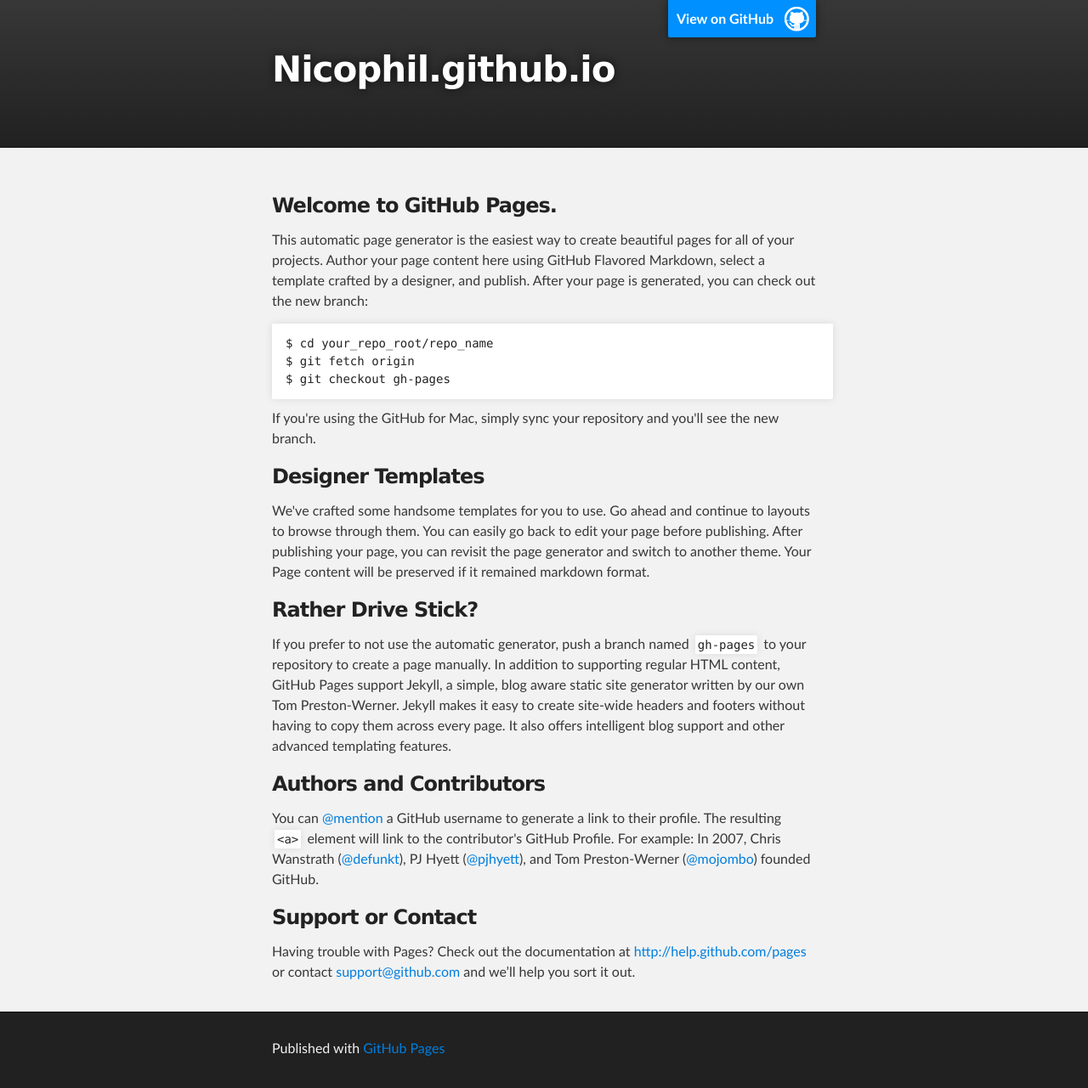
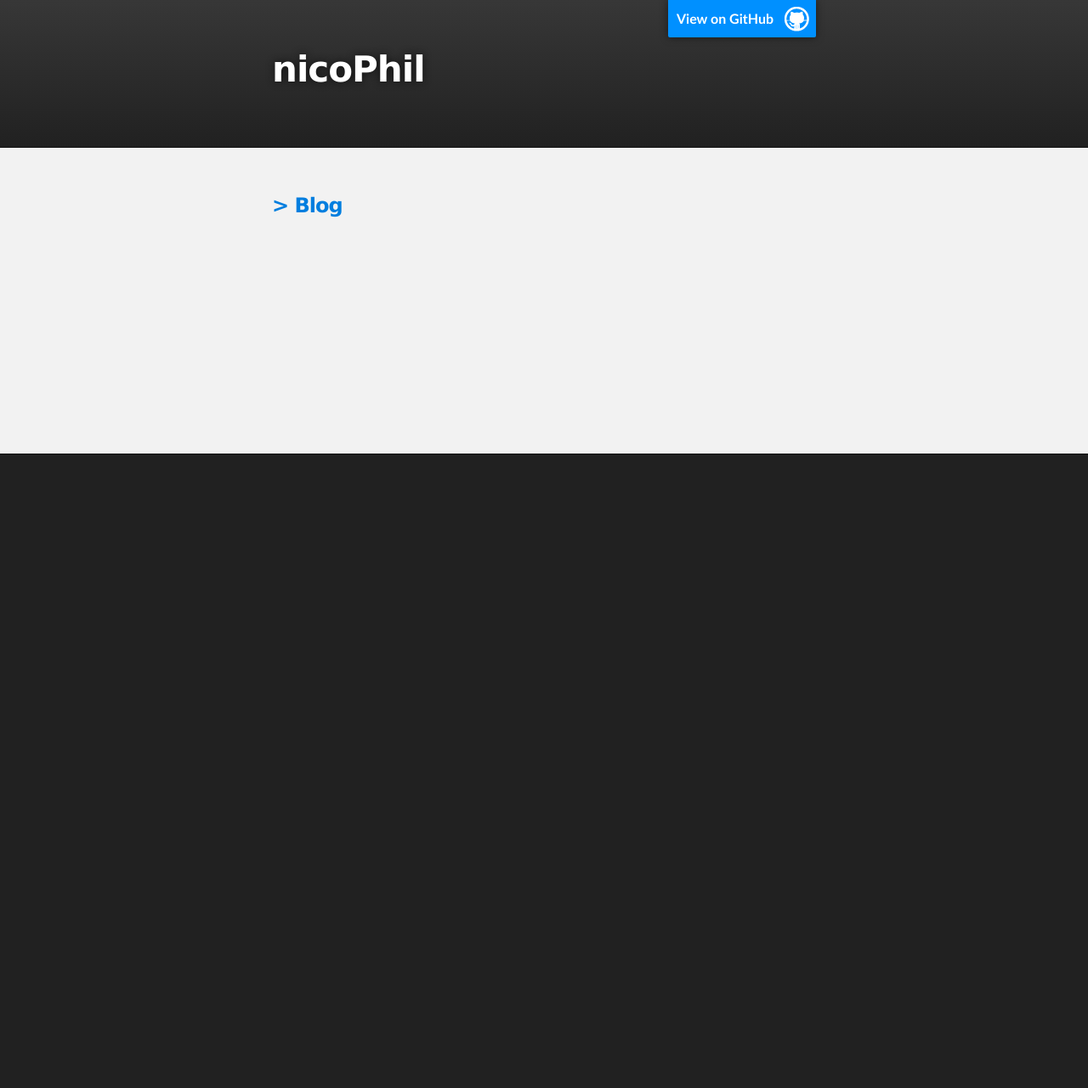
Before and after one commit to nicoPhil/nicoPhil.github.io, a plain HTML site: page index.html in a window 1280 px wide. Shown: the whole page at 85% size. After the commit the page ends 800 px from the top, so only its background shows below. Drawn offline with Linux system fonts and the light colour scheme.

Commit message:
firstcommit

```diff
--- a/index.html
+++ b/index.html
@@ -18,7 +18,7 @@
         <header class="inner">
           <a id="forkme_banner" href="https://github.com/nicoPhil">View on GitHub</a>
 
-          <h1 id="project_title">Nicophil.github.io</h1>
+          <h1 id="project_title">nicoPhil</h1>
           <h2 id="project_tagline"></h2>
 
         </header>
@@ -28,43 +28,15 @@
     <div id="main_content_wrap" class="outer">
       <section id="main_content" class="inner">
         <h3>
-<a name="welcome-to-github-pages" class="anchor" href="#welcome-to-github-pages"><span class="octicon octicon-link"></span></a>Welcome to GitHub Pages.</h3>
+<a name="welcome-to-github-pages"  href="http://nicophil.wordpress.com"><span class="octicon octicon-link"> > Blog</span></a></h3>
+</section>
 
-<p>This automatic page generator is the easiest way to create beautiful pages for all of your projects. Author your page content here using GitHub Flavored Markdown, select a template crafted by a designer, and publish. After your page is generated, you can check out the new branch:</p>
-
-<pre><code>$ cd your_repo_root/repo_name
-$ git fetch origin
-$ git checkout gh-pages
-</code></pre>
-
-<p>If you're using the GitHub for Mac, simply sync your repository and you'll see the new branch.</p>
-
-<h3>
-<a name="designer-templates" class="anchor" href="#designer-templates"><span class="octicon octicon-link"></span></a>Designer Templates</h3>
-
-<p>We've crafted some handsome templates for you to use. Go ahead and continue to layouts to browse through them. You can easily go back to edit your page before publishing. After publishing your page, you can revisit the page generator and switch to another theme. Your Page content will be preserved if it remained markdown format.</p>
-
-<h3>
-<a name="rather-drive-stick" class="anchor" href="#rather-drive-stick"><span class="octicon octicon-link"></span></a>Rather Drive Stick?</h3>
-
-<p>If you prefer to not use the automatic generator, push a branch named <code>gh-pages</code> to your repository to create a page manually. In addition to supporting regular HTML content, GitHub Pages support Jekyll, a simple, blog aware static site generator written by our own Tom Preston-Werner. Jekyll makes it easy to create site-wide headers and footers without having to copy them across every page. It also offers intelligent blog support and other advanced templating features.</p>
-
-<h3>
-<a name="authors-and-contributors" class="anchor" href="#authors-and-contributors"><span class="octicon octicon-link"></span></a>Authors and Contributors</h3>
-
-<p>You can <a href="https://github.com/blog/821" class="user-mention">@mention</a> a GitHub username to generate a link to their profile. The resulting <code>&lt;a&gt;</code> element will link to the contributor's GitHub Profile. For example: In 2007, Chris Wanstrath (<a href="https://github.com/defunkt" class="user-mention">@defunkt</a>), PJ Hyett (<a href="https://github.com/pjhyett" class="user-mention">@pjhyett</a>), and Tom Preston-Werner (<a href="https://github.com/mojombo" class="user-mention">@mojombo</a>) founded GitHub.</p>
-
-<h3>
-<a name="support-or-contact" class="anchor" href="#support-or-contact"><span class="octicon octicon-link"></span></a>Support or Contact</h3>
-
-<p>Having trouble with Pages? Check out the documentation at <a href="http://help.github.com/pages">http://help.github.com/pages</a> or contact <a href="mailto:support@github.com">support@github.com</a> and we’ll help you sort it out.</p>
-      </section>
     </div>
 
     <!-- FOOTER  -->
     <div id="footer_wrap" class="outer">
       <footer class="inner">
-        <p>Published with <a href="http://pages.github.com">GitHub Pages</a></p>
+
       </footer>
     </div>
 
--- a/stylesheets/stylesheet.css
+++ b/stylesheets/stylesheet.css
@@ -124,6 +124,7 @@ a {
 #main_content a:hover {
   color: #0069ba;
   text-shadow: #0090ff 0px 0px 2px;
+
 }
 
 footer a:hover {
@@ -364,6 +365,7 @@ Full-Width Styles
 
 #main_content {
   padding-top: 40px;
+  min-height: 300px;
 }
 
 #footer_wrap {
```
